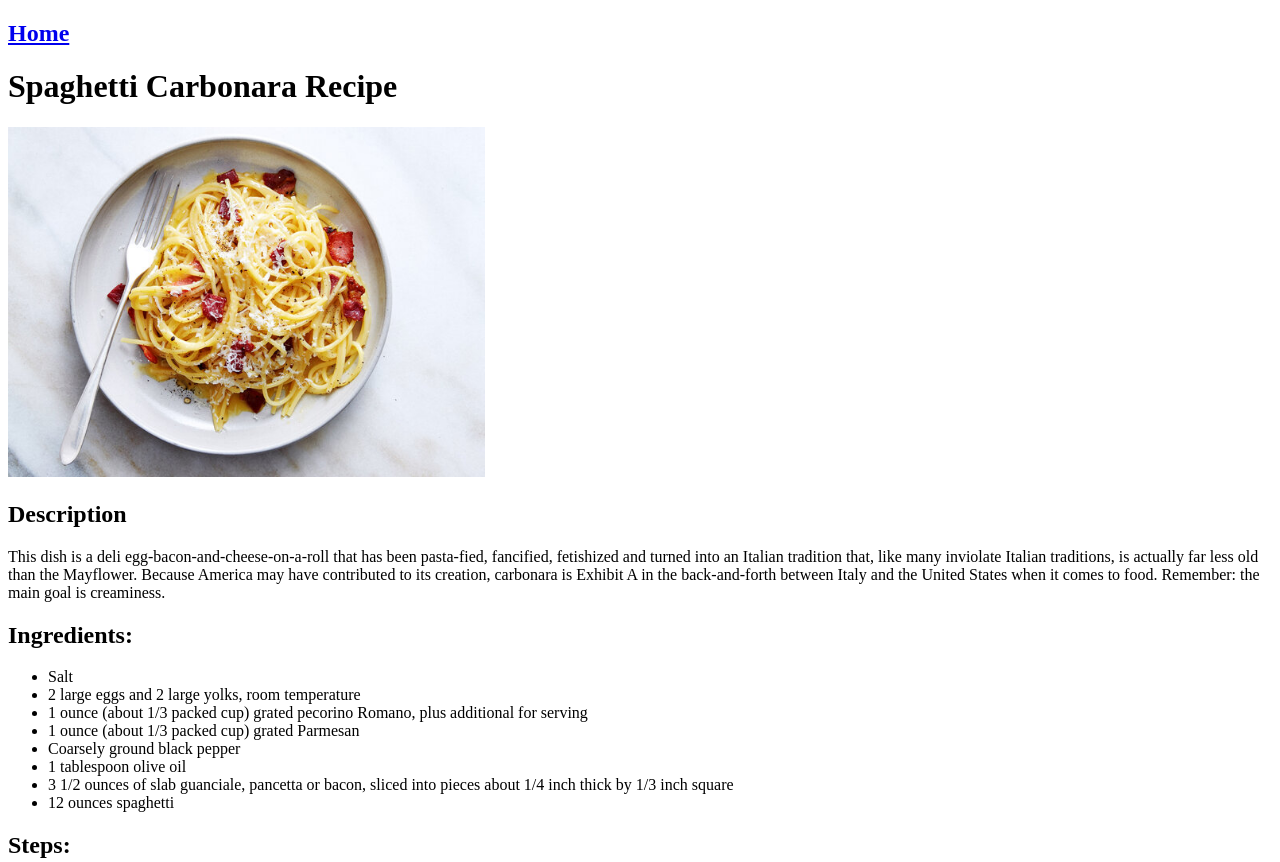
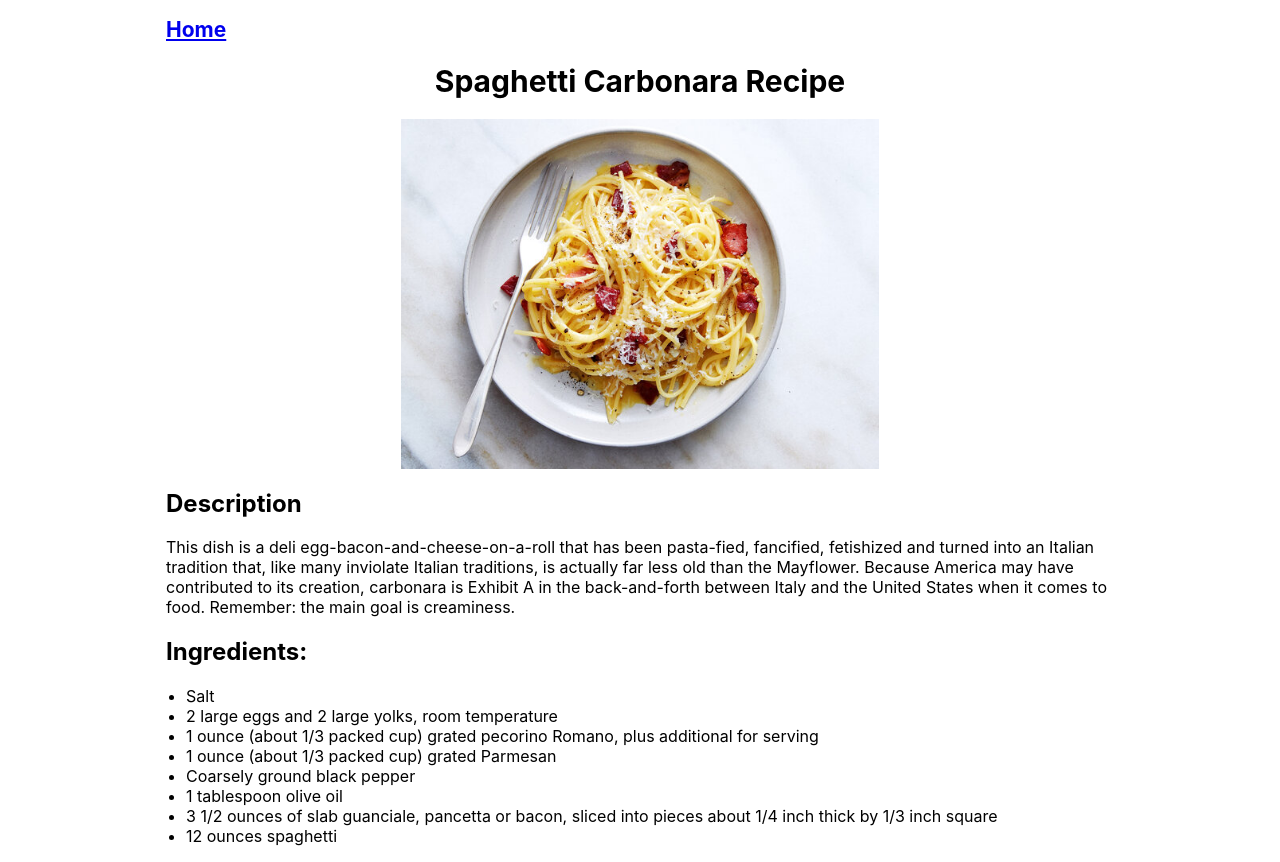
Before and after one commit to darkblitzrc/odin-recipes, a plain HTML site: page recipes/pasta.html in a window 1280 px wide. Shown: the top 862 px of the page. Drawn offline with Linux system fonts and the light colour scheme.

Commit message:
Add new css style format for all pages

```diff
--- a/recipes/pasta.html
+++ b/recipes/pasta.html
@@ -3,14 +3,18 @@
     <head>
         <meta charset="utf-8">
         <title>Spaghetti Carbonara Recipe</title>
-        <link rel="stylsheet" href="../styles.css">
+        <link rel="stylesheet" href="../styles.css">
     </head>
     <body>
-        <h2><a href="../index.html">Home</a></h2>
-        <h1>Spaghetti Carbonara Recipe</h1>
-        <img src="../images/spaghetticarbonara.jpeg" height="350" alt="A picture of the carbonara spaghetti dish.">
-        <h2>Description</h2>
-        <p>This dish is a deli egg-bacon-and-cheese-on-a-roll that has been pasta-fied, fancified, fetishized and turned into an Italian tradition that, like many inviolate Italian traditions, is actually far less old than the Mayflower. Because America may have contributed to its creation, carbonara is Exhibit A in the back-and-forth between Italy and the United States when it comes to food. Remember: the main goal is creaminess.</p>
+        <div class="home-button">
+            <h2><a href="../index.html">Home</a></h2>
+        </div>
+        <h1 class="title">Spaghetti Carbonara Recipe</h1>
+        <img src="../images/spaghetticarbonara.jpeg" height="350" alt="A picture of the carbonara spaghetti dish." class="pasta-image">
+        <div class="description-box">
+            <h2>Description</h2>
+            <p class="description-paragraph">This dish is a deli egg-bacon-and-cheese-on-a-roll that has been pasta-fied, fancified, fetishized and turned into an Italian tradition that, like many inviolate Italian traditions, is actually far less old than the Mayflower. Because America may have contributed to its creation, carbonara is Exhibit A in the back-and-forth between Italy and the United States when it comes to food. Remember: the main goal is creaminess.</p>
+        </div>
         <h2>Ingredients:</h2>
         <ul>
             <li>Salt</li>
--- a/styles.css
+++ b/styles.css
@@ -0,0 +1,38 @@
+.home-button{
+    font-family:-apple-system, BlinkMacSystemFont, 'Segoe UI', Roboto, Oxygen, Ubuntu, Cantarell, 'Open Sans', 'Helvetica Neue', sans-serif;
+    font-size: 14px;
+    color: rgb(255, 255, 255);
+
+}
+
+.title{
+    text-align: center;
+    font-family: -apple-system, BlinkMacSystemFont, 'Segoe UI', Roboto, Oxygen, Ubuntu, Cantarell, 'Open Sans', 'Helvetica Neue', sans-serif;
+    font-size: 30px;
+}
+
+h2 {
+    font-family: -apple-system, BlinkMacSystemFont, 'Segoe UI', Roboto, Oxygen, Ubuntu, Cantarell, 'Open Sans', 'Helvetica Neue', sans-serif;
+    margin-left: auto;
+    margin-right: auto;
+    width: 75%;
+
+}
+
+
+.description-paragraph, ol, ul {
+    width: 75%;
+    margin-left: auto;
+    margin-right: auto;
+    font-family: -apple-system, BlinkMacSystemFont, 'Segoe UI', Roboto, Oxygen, Ubuntu, Cantarell, 'Open Sans', 'Helvetica Neue', sans-serif;
+    font-size: 16px;
+
+}
+
+.pasta-image {
+    align-content: center;
+    display: block;
+    margin-left: auto;
+    margin-right: auto;
+
+}
```
